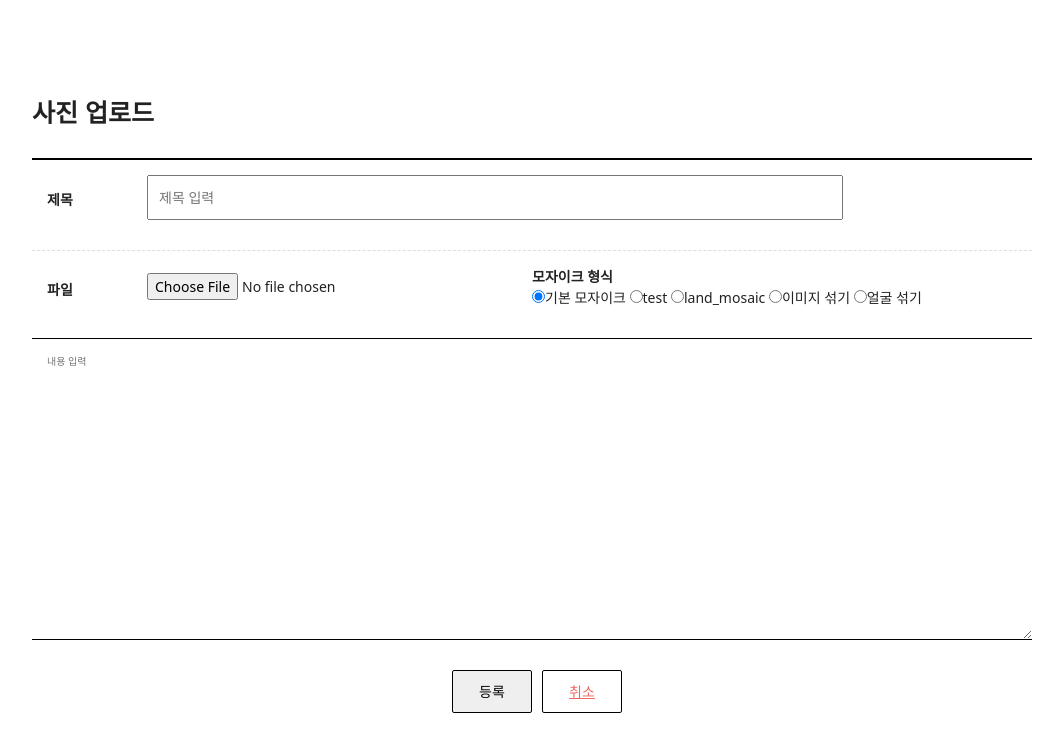
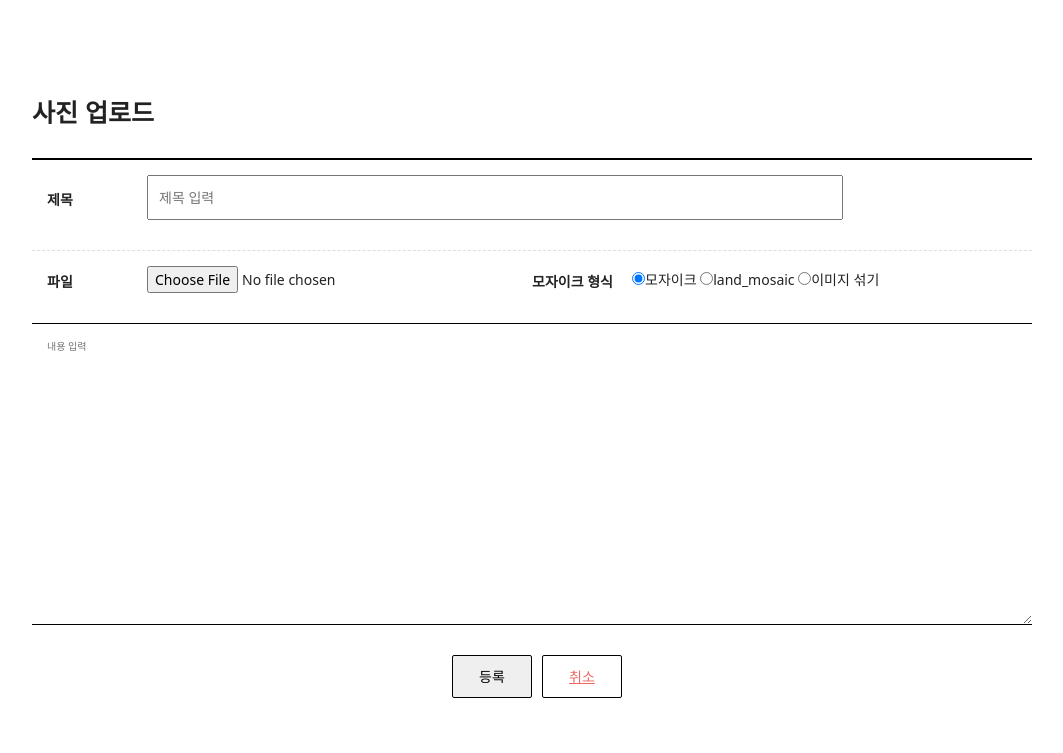
Before and after one commit to qiosion/Mosaic, a Django app: page /board/create in a window 1280 px wide. Shown: the part 47-800 px from the top of the page, without its empty margins (108-1171 px from the left). After the commit the page ends 745 px from the top, so only its background shows below. Run offline with Django 4.2, Linux system fonts and the light colour scheme; the visitor is signed in with stand-in values (Sample User, id 1); parts of the project's set-up code (start-up, migrations or seed data) failed here and were passed over; some libraries are stand-ins or nearby versions; some web fonts are replaced.

Commit message:
자잘한 수정

```diff
--- a/board/views.py
+++ b/board/views.py
@@ -12,8 +12,7 @@ from board.models import Board
 from mosaicImg.models import MosaicImg
 from mosaicImg.views import get_mosaic_haar
 from mosaicImg.views import get_shuffle_img
-from mosaicImg.views import get_face_shuffle
-from mosaicImg.views import get_mosaic_zoom
+# from mosaicImg.views import get_face_shuffle
 from mosaicImg.views import land_mosaic
 from config import settings
 
@@ -42,14 +41,12 @@ def create(request):
             # 모자이크 처리
             if selected_type == 'harr':
                 get_mosaic_haar(request, mos.mos_no)
-            elif selected_type == 'test':
-                get_mosaic_zoom(request, mos.mos_no)
             elif selected_type == 'jia':
                 land_mosaic(request, mos.mos_no)
             elif selected_type == 'shuffle':
                 get_shuffle_img(request, mos.mos_no)
-            elif selected_type == 'faceShuffle':
-                get_face_shuffle(request, mos.mos_no)
+            # elif selected_type == 'faceShuffle':
+            #     get_face_shuffle(request, mos.mos_no)
             return redirect('read', board_no=board.board_no)
         else:
             error_message = '제목 작성과 업로드할 파일을 첨부를 확인하세요'
--- a/templates/board/create.html
+++ b/templates/board/create.html
@@ -36,11 +36,10 @@
                     <dl>
                         <dt>모자이크 형식</dt>
                         <dd>
-                            <input type="radio" name="type" value="harr" checked>기본 모자이크
-                            <input type="radio" name="type" value="test">test
+                            <input type="radio" name="type" value="harr" checked>모자이크
                             <input type="radio" name="type" value="jia">land_mosaic
                             <input type="radio" name="type" value="shuffle">이미지 섞기
-                            <input type="radio" name="type" value="faceShuffle">얼굴 섞기
+<!--                            <input type="radio" name="type" value="faceShuffle">얼굴 섞기-->
                         </dd>
                     </dl>
                 </div>
```
